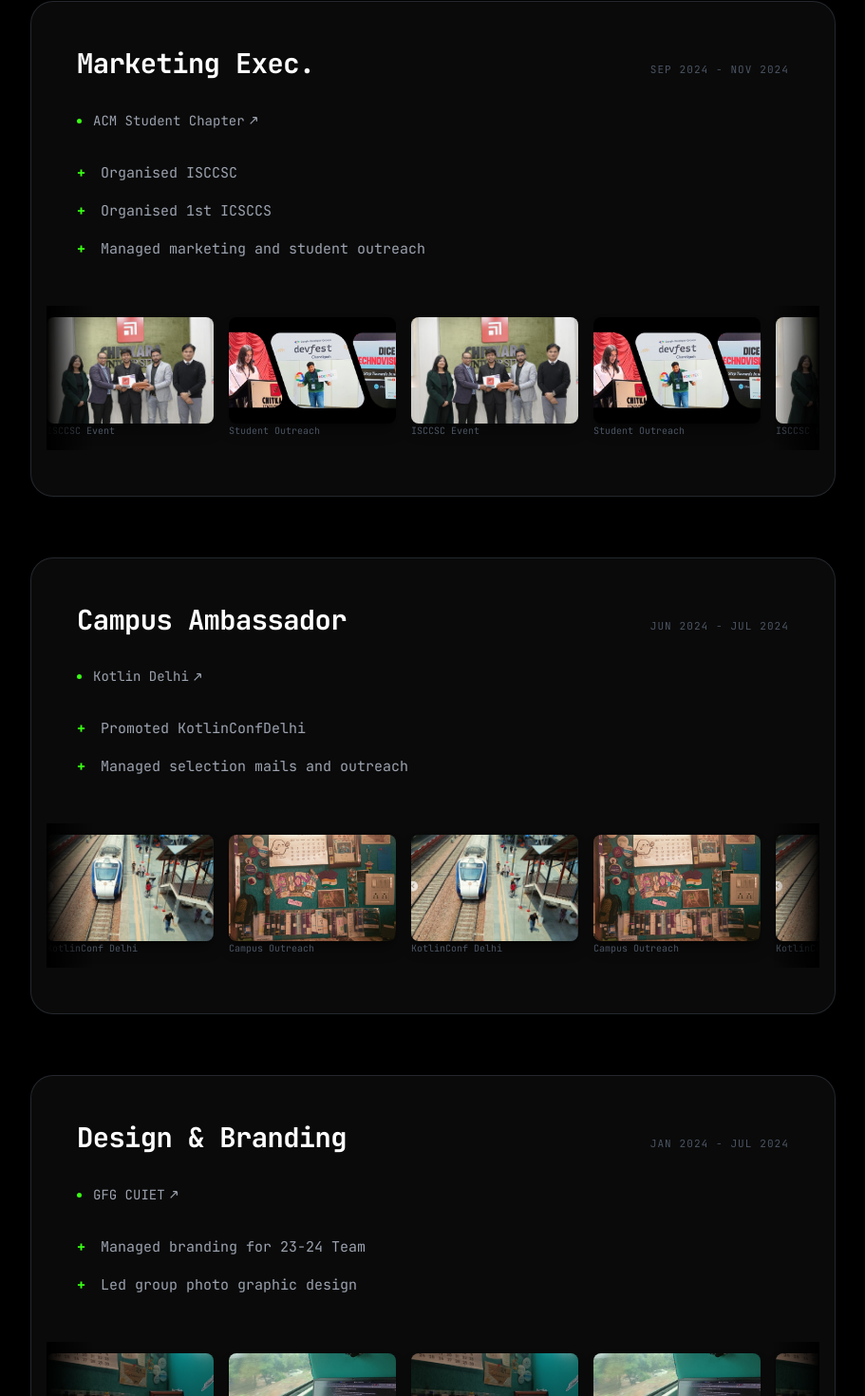
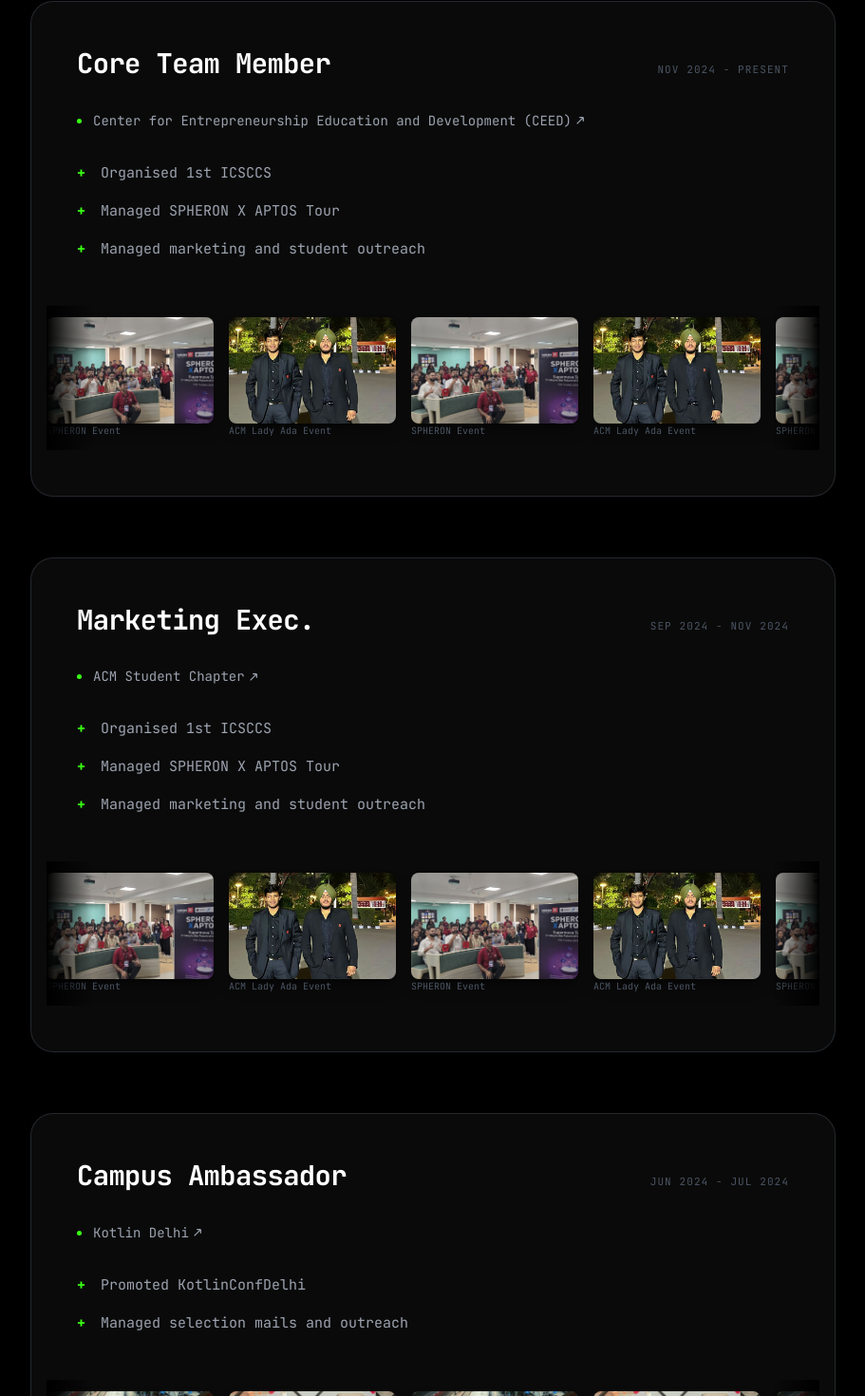
Before and after one commit to ishankumax/portfolio, a React (Vite) app: page /experience in a window 1280 px wide. Shown: the part 4796-6266 px from the top of the page at 95% size, without its empty margins (184-1095 px from the left). Built offline with nearby package versions, Linux system fonts and the light colour scheme.

Commit message:
2024 almost done

```diff
--- a/src/data/timelineData.js
+++ b/src/data/timelineData.js
@@ -148,17 +148,34 @@ export const timelineData = [
       {
         id: 'marketing-exec-acm',
         slug: 'marketing-exec',
+        role: 'Core Team Member',
+        company: 'Center for Entrepreneurship Education and Development (CEED)',
+        website: 'https://www.facebook.com/CUCEED/',
+        date: 'NOV 2024 - PRESENT',
+        images: [
+          { src: '/SPHERON.jpg', caption: 'SPHERON Event' },
+          { src: '/ACM.jpg', caption: 'ACM Lady Ada Event' }
+        ],
+        bullets: [
+          'Organised 1st ICSCCS',
+          'Managed SPHERON X APTOS Tour',
+          'Managed marketing and student outreach'
+        ]
+      },
+      {
+        id: 'marketing-exec-acm',
+        slug: 'marketing-exec',
         role: 'Marketing Exec.',
         company: 'ACM Student Chapter',
         website: 'https://www.acm.org',
         date: 'SEP 2024 - NOV 2024',
         images: [
-          { src: '/ACM Marketing Head.jpg', caption: 'ISCCSC Event' },
-          { src: '/banner.jpg', caption: 'Student Outreach' }
+          { src: '/SPHERON.jpg', caption: 'SPHERON Event' },
+          { src: '/ACM.jpg', caption: 'ACM Lady Ada Event' }
         ],
         bullets: [
-          'Organised ISCCSC',
           'Organised 1st ICSCCS',
+          'Managed SPHERON X APTOS Tour',
           'Managed marketing and student outreach'
         ]
       },
@@ -171,7 +188,7 @@ export const timelineData = [
         date: 'JUN 2024 - JUL 2024',
         images: [
           { src: '/delhi-train.png', caption: 'KotlinConf Delhi' },
-          { src: '/workspace-1.jpg', caption: 'Campus Outreach' }
+          { src: '/KOTLIN.jpg', caption: 'Kotlin Ambassadors' }
         ],
         bullets: [
           'Promoted KotlinConfDelhi',
@@ -186,8 +203,8 @@ export const timelineData = [
         website: 'https://www.geeksforgeeks.org',
         date: 'JAN 2024 - JUL 2024',
         images: [
-          { src: '/workspace-2.jpg', caption: 'Branding Work' },
-          { src: '/lapinlaptop.jpg', caption: 'Design Sessions' }
+          { src: '/gfg.jpeg', caption: 'GFG Team Glimpses' },
+          { src: '/GFG CyberSurakhsha.jpeg', caption: 'Cyber Surakhsha' },
         ],
         bullets: [
           'Managed branding for 23-24 Team',
@@ -203,8 +220,8 @@ export const timelineData = [
         date: 'FEB 2024 - MAY 2024',
         images: [
           { src: '/cube mania.jpeg', caption: 'Cube Mania Event' },
-          { src: '/devlearn.jpeg', caption: 'Team Mentoring' },
-          { src: '/DevLearn X DTC.jpeg', caption: 'Web Design' }
+          { src: '/devlearn.jpeg', caption: 'DevLearn Merch' },
+          { src: '/DevLearn X DTC.jpeg', caption: 'DevLearn X DTC' }
         ],
         bullets: [
           'Led graphic design team',
```
Also changed, not shown: public/ACM.jpg.
